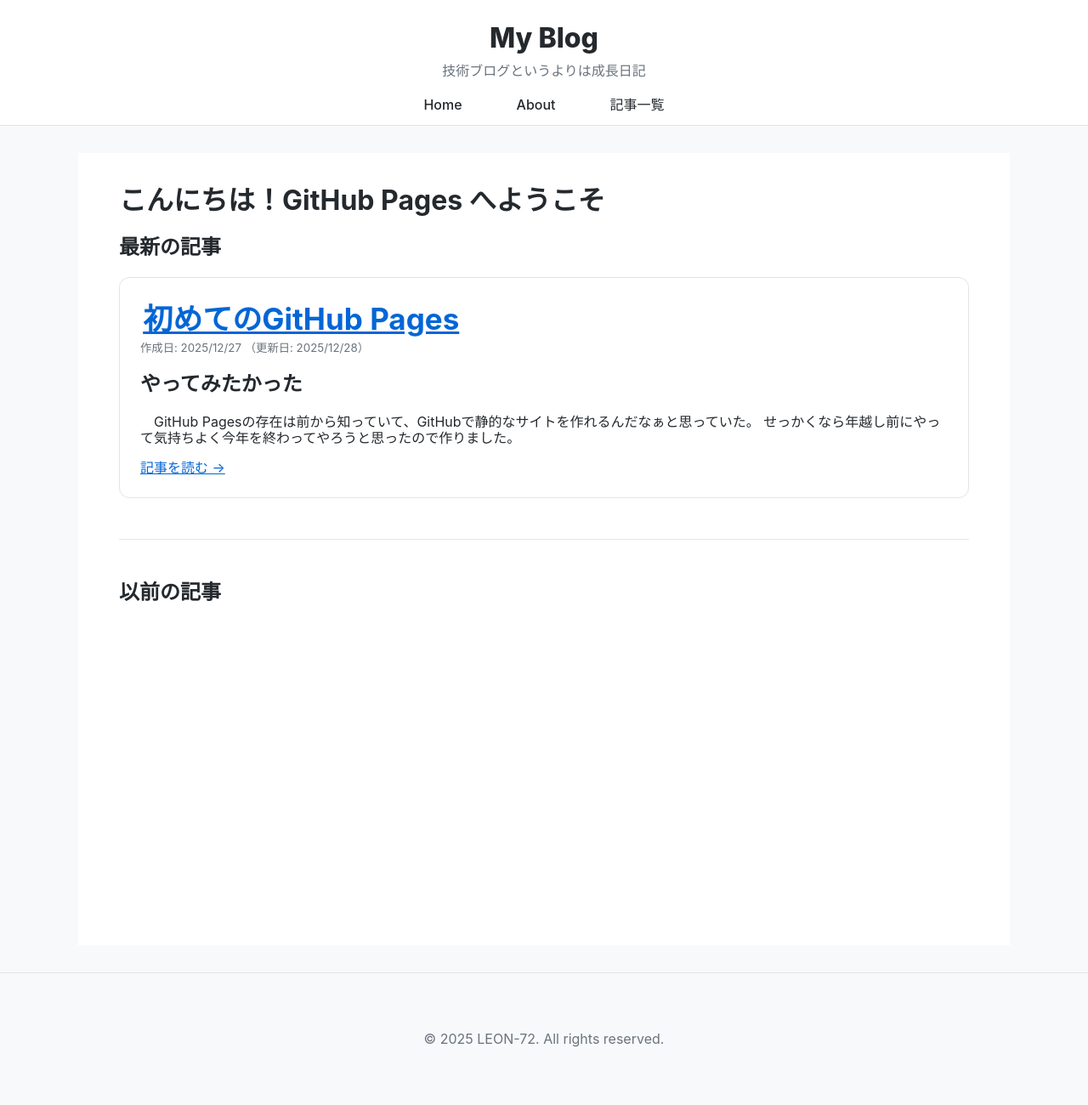
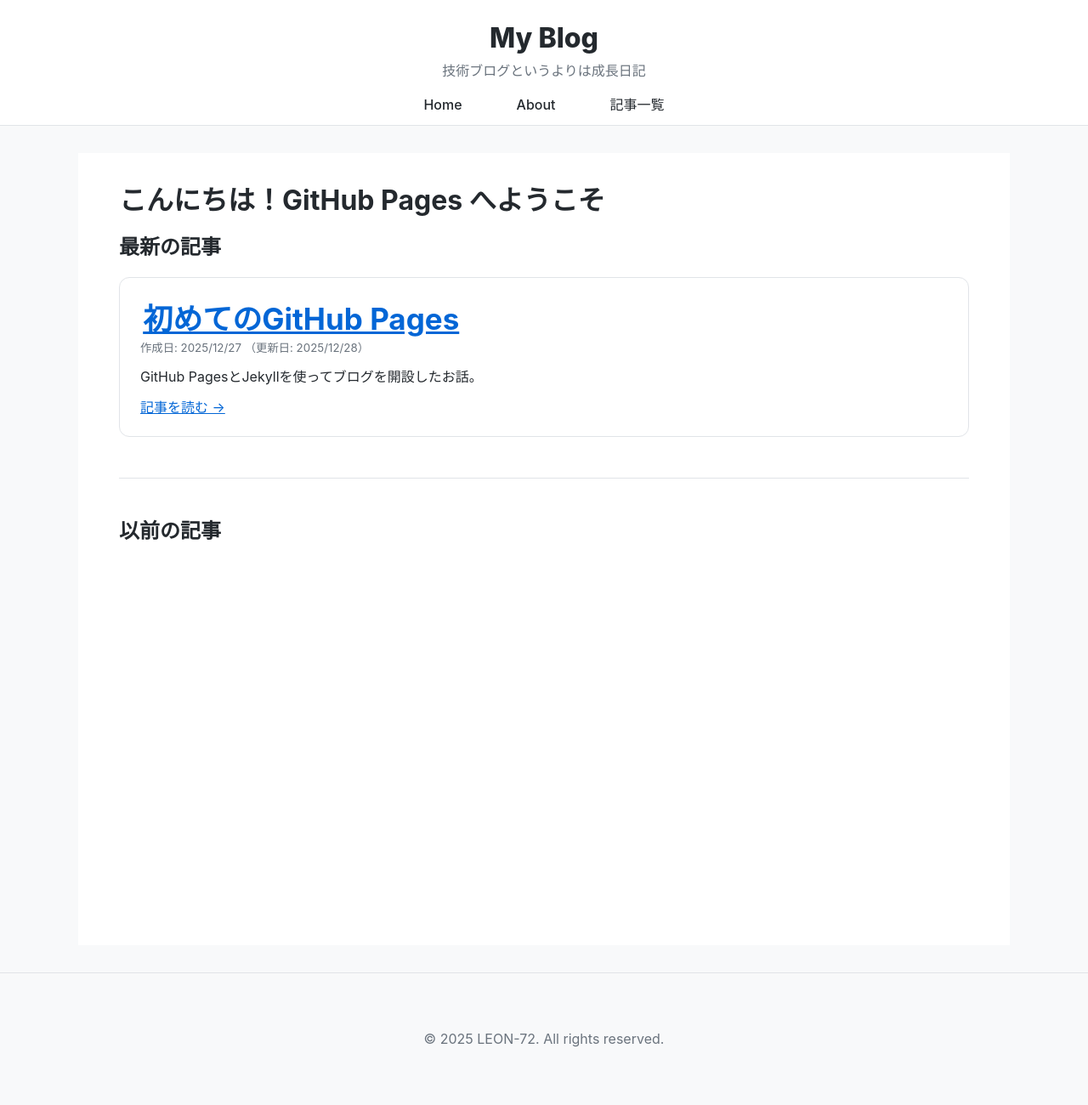
Before and after one commit to LEON-72/LEON-72.github.io, a Jekyll site: the page built from index.html, in a window 1280 px wide. Shown: the whole page at 85% size. Built offline with Jekyll 4.4.1, drawn with Linux system fonts in a browser that asks for light colours; some of the changed lines change nothing that is shown.

Commit message:
docs:2025-12-27-first-post.md、about.mdを修正

````diff
--- a/_posts/2025-12-27-first-post.md
+++ b/_posts/2025-12-27-first-post.md
@@ -1,6 +1,7 @@
 ---
 layout: post
 title: 初めてのGitHub Pages
+excerpt: "GitHub PagesとJekyllを使ってブログを開設したお話。"
 date: 2025-12-27
 last_modified_at: 2025-12-28
 ---
@@ -26,7 +27,7 @@
 {% endraw %}
 ## 各ファイルの役割
 ### _config.yml
-ここではサイト名や使用するテーマを定義します。
+　ここではサイト名や使用するテーマを定義します。
 
 {% raw %}
 ```yaml
@@ -37,7 +38,7 @@
 {% endraw %}
 
 ### _layout/default.html
-このファイルにはヘッダーやフッターなど、どのページでも表示したい共通部分を書きます。
+　このファイルにはヘッダーやフッターなど、どのページでも表示したい共通部分を書きます。
 {% raw %}`{{ content }}`{% endraw %}の部分に記事の内容が流し込まれます。
 {% raw %}
 ```html
@@ -65,7 +66,7 @@
 {% endraw %}
 
 ### index.html
-トップページは、_posts/にある記事を自動でリストアップするようにします。
+　トップページは、_posts/にある記事を自動でリストアップするようにします。
 
 {% raw %}
 ```html
@@ -108,13 +109,12 @@
 ```
 {% endraw %}
 
-{% raw %}
-  **Memo:**`index.html`は`_layouts/default.html`の`{{}}`内に埋め込まれるので`<html>`タグや`<head>`タグ、`<body>`タグを書く必要はありません。
-{% endraw %}
+
+**Memo:**`index.html`は`_layouts/default.html`の{% raw %} `{{}}`{% endraw %}内に埋め込まれるので`<html>`タグや`<head>`タグ、`<body>`タグを書く必要はありません。
+
 ### _posts/2025-12-27-first-post.md
-ようやく記事本文です。ファイル名は`YYYY-MM-DD-title.md`にします。
+　ようやく記事本文です。ファイル名は`YYYY-MM-DD-title.md`にします。
 
-{% raw %}
 ```markdown
 ---
 layout: default
@@ -122,8 +122,10 @@
 ---
 ここから記事を書きます。
 ```
-{% endraw %}
-**Memo:**本文を執筆する際に注意する点があり、コードブロックに`{{ }}`を記述する場合は`{% raw %}`と`{% endraw %}`で囲む必要があります。これを忘れるとJekyllが実行する命令と勘違いしてエラーを起こします。
+
+<div class="warning">
+  <strong>Warning:</strong>本文を執筆する際に注意する点があり、コードブロックに{% raw %}`{{ }}`{% endraw %}を記述する場合は{% raw %}`{% raw %}`と`{% endraw %}`で囲む必要があります。これを忘れるとJekyllが実行する命令と勘違いしてエラーを起こします。
+</div>
 
 ## まとめ
-Jakyllを導入したことで、あとはMarkdownで記事を執筆しPushするだけでブログが更新されます。
+　Jakyllを導入したことで、あとはMarkdownで記事を執筆しPushするだけでブログが更新されます。さらに詳しい内容は[リポジトリ](https://github.com/LEON-72/LEON-72.github.io)に書きます。（予定）
--- a/about.md
+++ b/about.md
@@ -1,6 +1,24 @@
 ---
 layout: default
-title: About Me
+title: About
 ---
-# 自己紹介
--
+
+# About Me
+こんにちは、**LEON**です。\
+大学の情報学部に所属している学生です。
+
+## 興味のあるもの
+### 言語
+![My Skills](https://skillicons.dev/icons?i=cs,js,go)
+### フレームワーク
+![My Skills](https://skillicons.dev/icons?i=unity,electron)
+### ツール
+![My Skills](https://skillicons.dev/icons?i=vscode,visualstudio,git,github)
+### その他
+![My Skills](https://skillicons.dev/icons?i=html,css,discord)
+
+## このブログについて
+活動記録として気分で書きます（笑）
+
+## リンク
+- [GitHub](https://github.com/LEON-72)
````
